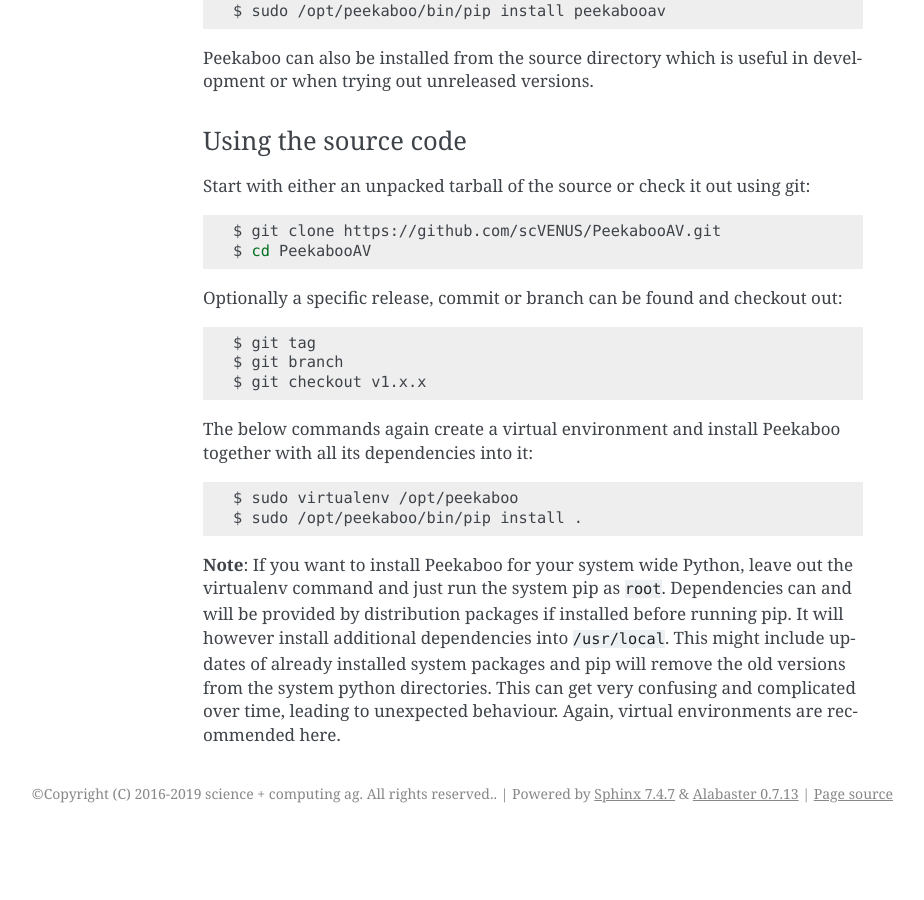
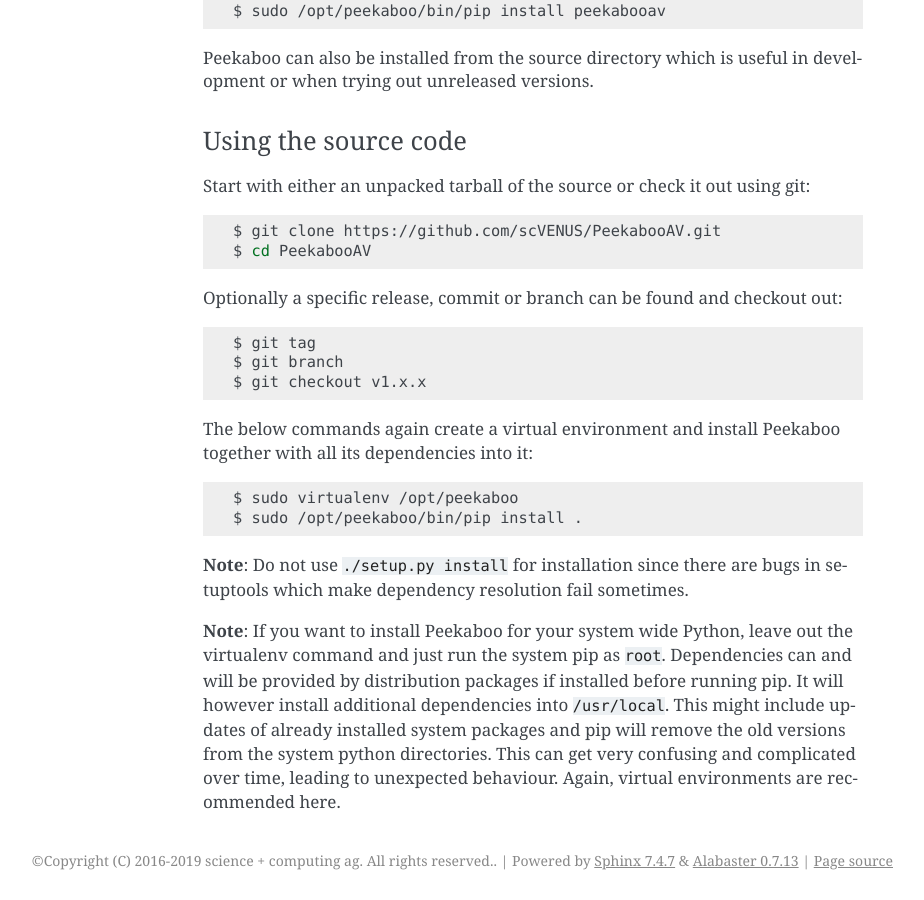
Before and after one commit to scVENUS/PeekabooAV, a Sphinx documentation site: the page built from docs/source/install.rst, in a window 1280 px wide and 900 px high, scrolled down 1849 px. Shown: the whole window, without its empty margins (217-1141 px from the left). Built offline with Sphinx 7.4.7, drawn with Linux system fonts in a browser that asks for light colours; before the commit the page ends 2682 px from its top, so only the background shows below that.

Commit message:
Deprecate installation using setup.py
Document that installation using setup.py is not a good idea.

Closes #80.

```diff
--- a/docs/source/install.rst
+++ b/docs/source/install.rst
@@ -129,6 +129,9 @@
     $ sudo virtualenv /opt/peekaboo
     $ sudo /opt/peekaboo/bin/pip install .
 
+**Note**: Do not use ``./setup.py install`` for installation since there are
+bugs in setuptools which make dependency resolution fail sometimes.
+
 **Note**: If you want to install Peekaboo for your system wide Python, leave
 out the virtualenv command and just run the system pip as ``root``.
 Dependencies can and will be provided by distribution packages if installed
```
